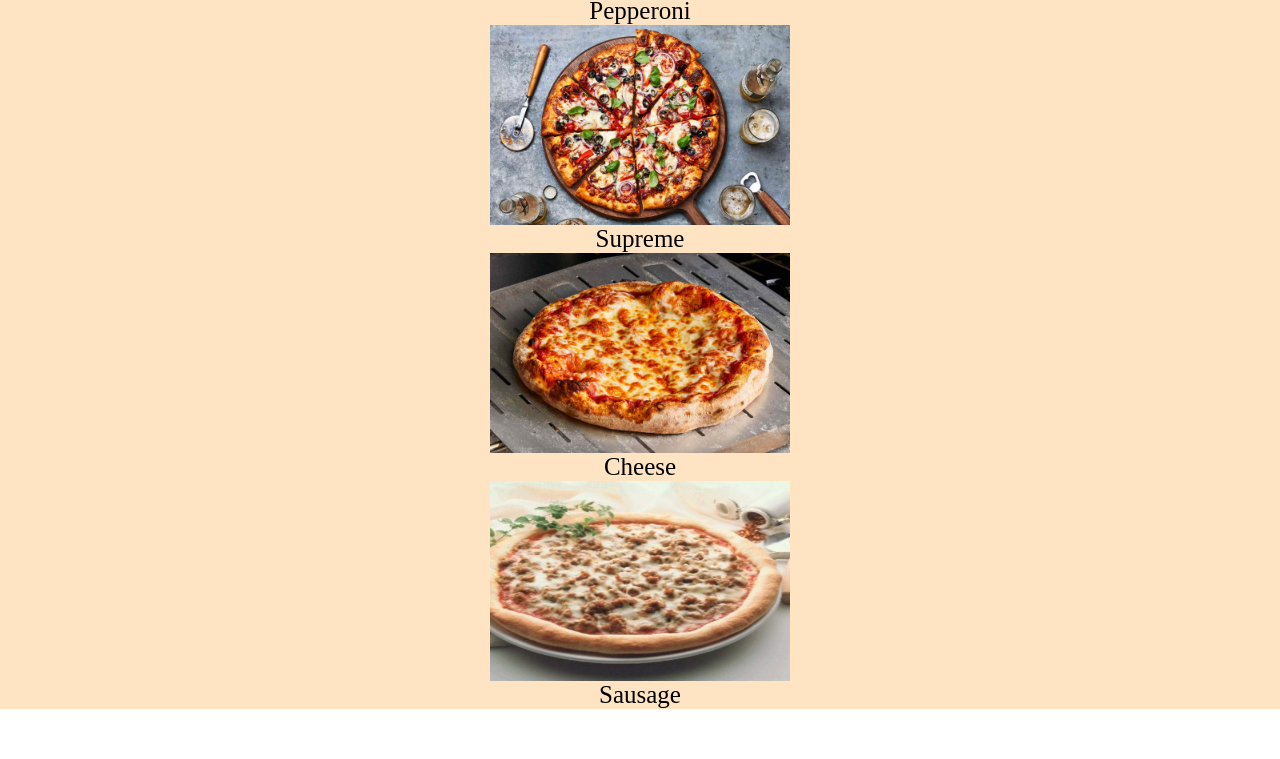
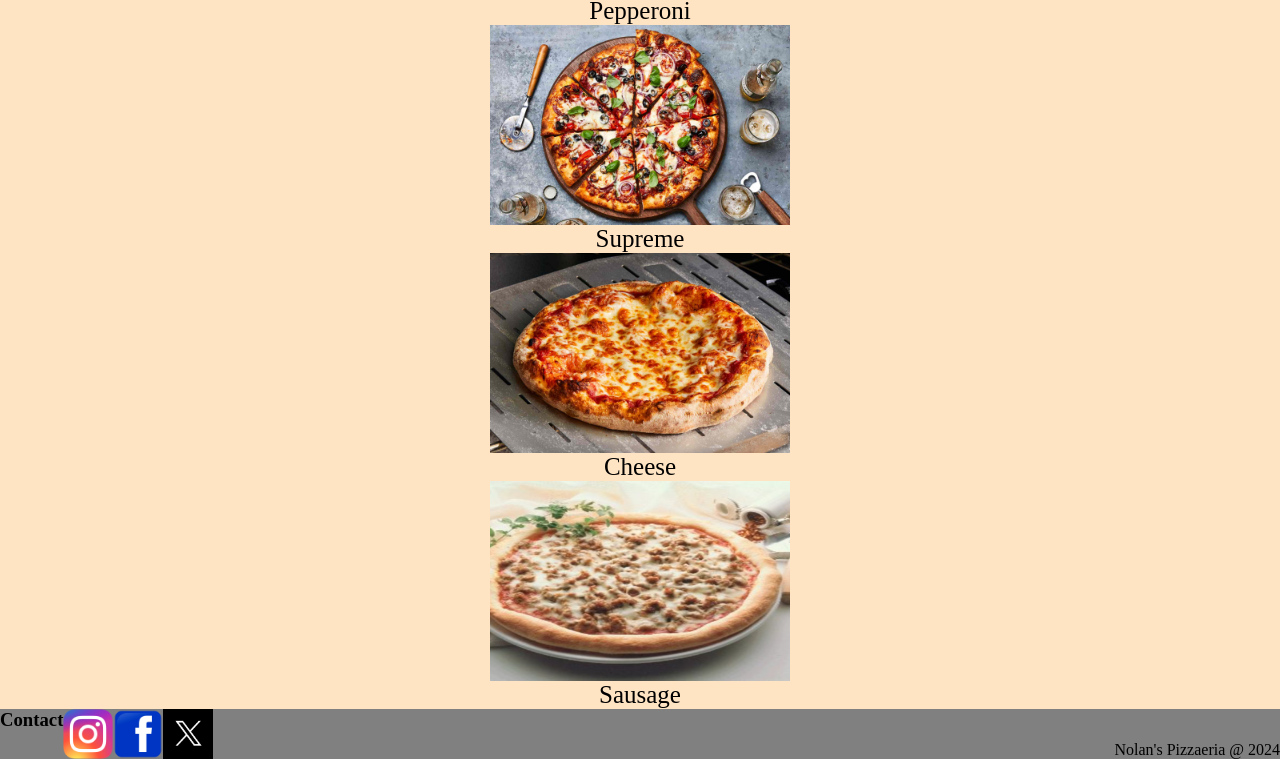
Before and after one commit to nolan-meyer1/Restaurant-Website, a plain HTML site: page menu.html in a window 1280 px wide. Shown: the part 771-1530 px from the top of the page. Before the commit the page ends 1480 px from the top, so only its background shows below. Drawn offline with Linux system fonts and the light colour scheme.

Commit message:
updated UI

```diff
--- a/css/about.css
+++ b/css/about.css
@@ -28,6 +28,17 @@
     width: 25vh;
 }
 
+#footer{
+    display:flex;
+    background-color: grey;
+    flex-flow:wrap;
+}
+
+#footer p{
+    margin-left: auto;
+    margin-top: auto;
+}
+
 #mainText{
     font-size: 30px;
 }
--- a/css/indexStyle.css
+++ b/css/indexStyle.css
@@ -42,3 +42,8 @@
     flex-flow:wrap;
 
 }
+
+#footer p{
+    margin-left: auto;
+    margin-top: auto;
+}
--- a/css/menu.css
+++ b/css/menu.css
@@ -28,22 +28,34 @@
     width: 25vh;
 }
 
-#header{
-    text-align:center;
-    font-size:45px;
+#footer{
+    display:flex;
+    background-color: grey;
+    flex-flow:wrap;
+}
+
+#footer p{
+    margin-left: auto;
+    margin-top: auto;
 }
 
 .menuItems{
     font-size: 25px;
-    text-align: left;
     background-color:bisque;
+}
+
+#menuHeader{
+    text-align:center;
+    font-size: 45px;
+}
+
+.menuItems p{
+    text-align:center;
 }
 
 .menuItems img{
     display:block;
-    margin:auto;
+    margin-left: auto;
+    margin-right: auto;
+
 }
-
-.menuItems p{
-    text-align: center;
-}
--- a/css/orderForm.css
+++ b/css/orderForm.css
@@ -47,6 +47,13 @@
     color: white;
 }
 
-.submitButton button:hover{
-    background-color:greenyellow;
+#footer{
+    display:flex;
+    background-color: grey;
+    flex-flow:wrap;
 }
+
+#footer p{
+    margin-left: auto;
+    margin-top: auto;
+}
--- a/menu.html
+++ b/menu.html
@@ -14,10 +14,10 @@
             <li><a href="about.html"><img src="images/infoLogo.png" height="40px" width="30px" alt="About Logo"></a><p>About</p></li>
         </ul>
         <main>
-            <h1 id="header">Menu</h1>
+            <h1 id="menuHeader">Menu</h1>
             <div class="menuItems">
                 <img src="images/pizza1.jpeg" height="200vh" width="300vh" alt="Pepperoni Pizza">
-                <p>Pepperoni</p>
+                <p>Pepperoni<p>
                 <img src="images/pizza3.jpeg" height="200vh" width="300vh" alt="Supreme Pizza">
                 <p>Supreme</p>
                 <img src="images/cheesePizza.jpeg" height="200vh" width="300vh" alt="Cheese Pizza">
@@ -26,4 +26,11 @@
                 <p>Sausage</p>
             </div>
         </main>
+        <footer id="footer">
+            <h3>Contact</h3>
+            <img src="images/instagram.png" height="50vh" width="50vh" alt="Instagram Logo" id="Instagram" name="Instagram">
+            <img src="images/Facebook_icon.png" height="50vh" width="50vh" alt="Facebook Logo" id="Facebook" name="Facebook">
+            <img src="images/x.webp" height="50vh" width="50vh" alt="Facebook Logo" id="Facebook" name="Facebook">
+            <p id="footerText">Nolan's Pizzaeria @ 2024</p>
+        </footer>
     </body>
```
Also changed, not shown: about.html (+7 -0 lines), index.html (+1 -0 lines), orderForm.html (+8 -1 lines), 1 other file.
